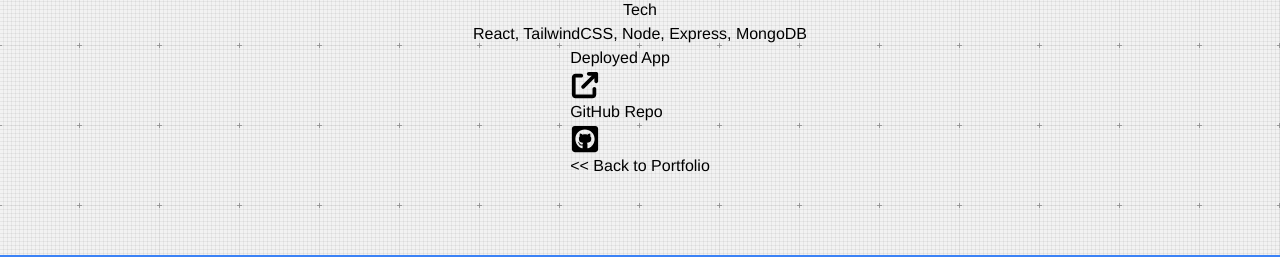
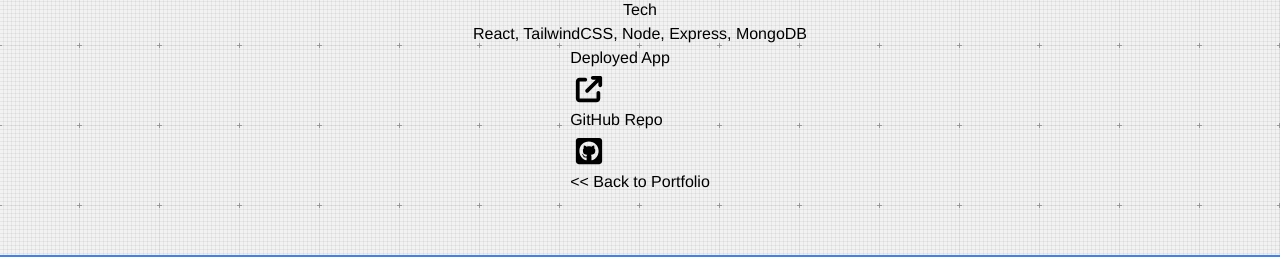
Before and after one commit to r0b4dams/portfolio, a Next.js app: page /projects/console-log in a window 1280 px wide. Shown: the part 595-852 px from the top of the page. Built offline with nearby package versions, Linux system fonts and the light colour scheme.

Commit message:
made class prop optional, added padding

```diff
--- a/components/Icon.tsx
+++ b/components/Icon.tsx
@@ -2,12 +2,12 @@ import Image from 'next/image';
 
 const Icon: React.FC<{
   src: string;
-  className: string;
+  className?: string;
   height?: number;
   width?: number;
-}> = ({ src, className, height = 30, width = 30 }): JSX.Element => {
+}> = ({ src, className = '', height = 30, width = 30 }): JSX.Element => {
   return (
-    <div className='flex'>
+    <div className='flex p-1'>
       <Image
         src={src}
         alt=''
```
